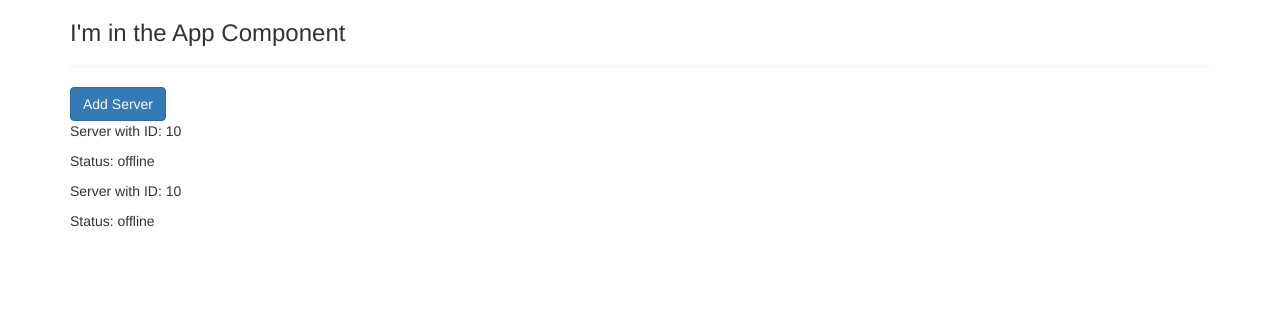
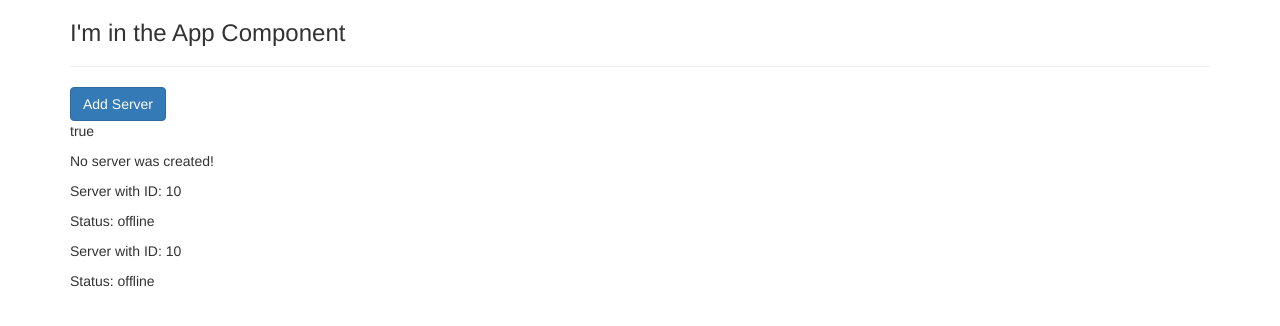
Before and after one commit to RaistlinD2x-Dev/angular-ms-1, an Angular app: page / in a window 1280 px wide. Shown: the top 326 px of the page. Built offline with nearby package versions, Linux system fonts and the light colour scheme.

Commit message:
setup event binding to button

```diff
--- a/src/app/servers/servers/servers.component.html
+++ b/src/app/servers/servers/servers.component.html
@@ -1,3 +1,9 @@
-<button class="btn btn-primary" [disabled] = "!allowNewServer">Add Server</button>
+<button
+  class="btn btn-primary"
+  [disabled]="!allowNewServer"
+  (click)="onCreateServer()"
+>Add Server</button>
+<p>{{ allowNewServer }}</p>
+<p>{{ serverCreationStatus }}</p>
 <app-server></app-server>
 <app-server></app-server>
--- a/src/app/servers/servers/servers.component.ts
+++ b/src/app/servers/servers/servers.component.ts
@@ -8,6 +8,7 @@
 export class ServersComponent implements OnInit {
 
   allowNewServer = false;
+  serverCreationStatus = 'No server was created!'
 
 
   constructor() {
@@ -19,4 +20,8 @@
   ngOnInit(): void {
   }
 
+  onCreateServer() {
+    this.serverCreationStatus = 'Server was created!'
+  }
+
 }
```
